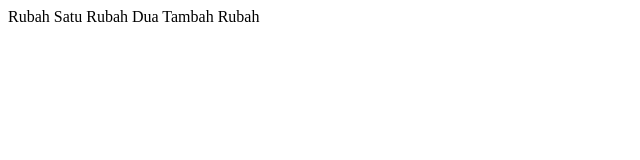
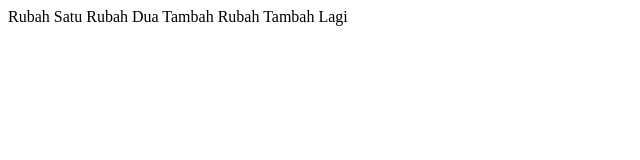
Before and after one commit to Haikall77/coba-git-2, a plain HTML site: page index.html in a window 1280 px wide. Shown: the whole page, without its empty margins (0-640 px from the left). Drawn offline with Linux system fonts and the light colour scheme.

Commit message:
tambah lagi

```diff
--- a/index.html
+++ b/index.html
@@ -9,5 +9,6 @@
     Rubah Satu
     Rubah Dua
     Tambah Rubah
+    Tambah Lagi
 </body>
 </html>
```
